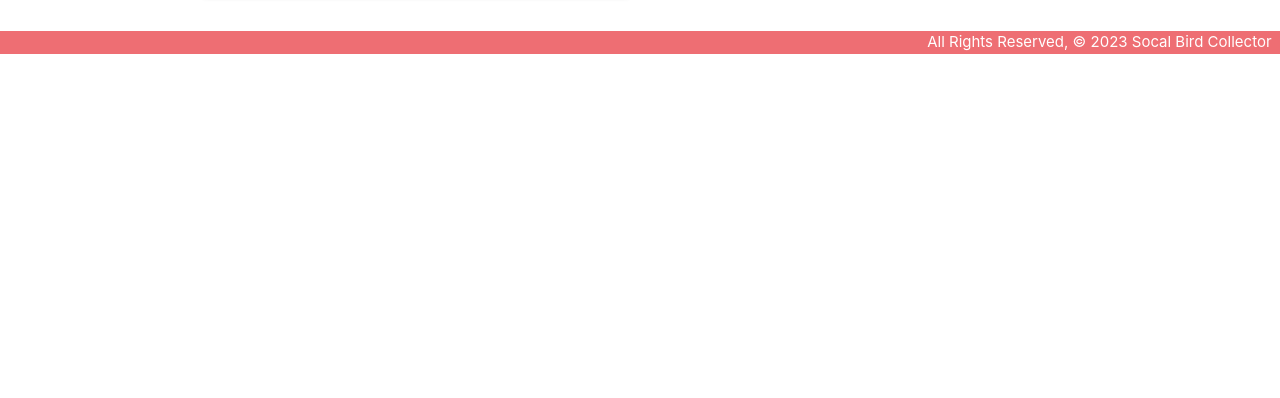
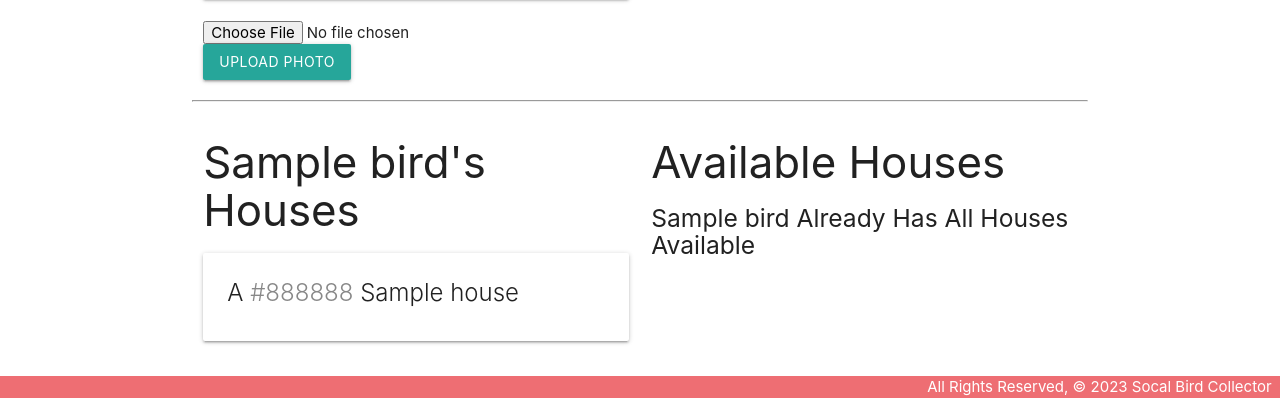
Before and after one commit to edgonzales/socalbirdcollector, a Django app: page /birds/1/ in a window 1280 px wide. Shown: the part 796-1194 px from the top of the page. Before the commit the page ends 850 px from the top, so only its background shows below. Run offline with Django 5.2, Linux system fonts and the light colour scheme; tables that the repository leaves empty hold one stand-in row (values such as "Sample post").

Commit message:
User able to upload a photo

```diff
--- a/main_app/models.py
+++ b/main_app/models.py
@@ -29,7 +29,7 @@
 
 class Photo(models.Model):
     url = models.CharField(max_length=200)
-    cat = models.ForeignKey(Bird, on_delete=models.CASCADE)
+    bird = models.ForeignKey(Bird, on_delete=models.CASCADE)
 
     def __str__(self):
         return f"Photo for bird_id: {self.bird_id} @{self.url}"
@@ -51,7 +51,7 @@
         default=MEALS[0][0]
         )
 
-    # Create a cat_id FK
+    # Create a bird_id FK
     bird = models.ForeignKey(Bird, on_delete=models.CASCADE)
 
     def __str__(self):
--- a/main_app/templates/birds/detail.html
+++ b/main_app/templates/birds/detail.html
@@ -21,6 +21,21 @@
                 <a href="{% url 'birds_delete' bird.id %}">Delete</a>
             </div>
         </div>
+
+        {% for photo in bird.photo_set.all %}
+        <img class="responsive-img card-panel" src="{{photo.url}}">
+        {% empty %}
+        <div class="card-panel teal-text center-align">No Photos Uploaded</div>
+        {% endfor %}
+
+        <form action="{% url 'add_photo' bird.id %}" enctype="multipart/form-data" method="POST">
+            {% csrf_token %}
+            <input type="file" name="photo-file">
+            <br>
+            <button type="submit" class="btn">Upload Photo</button>
+        </form>
+
+
     </div>
     <!-- New Markup Below -->
     <div class="col s6">
--- a/main_app/views.py
+++ b/main_app/views.py
@@ -17,21 +17,24 @@
 #   {'name': 'Woody', 'breed': 'acorn woodpecker', 'description': 'gentle and loving', 'age': 2},
 # ]
 
-def add_photo(request, cat_id):
+def add_photo(request, bird_id):
   photo_file = request.FILES.get('photo-file', None)
   if photo_file:
     s3 = boto3.client('s3')
     key = f"socalbirdcollector/{uuid.uuid4().hex[:6]}{photo_file.name[photo_file.name.rfind('.'):]}"
     try:
       bucket = os.environ['BUCKET_NAME']
+			# upload to aws, file, bucket name, where you want to store it in bucket
       s3.upload_fileobj(photo_file, bucket, key)
+			# build the url to save to the database
       photo_url = f"{os.environ['S3_BASE_URL']}{bucket}/{key}"
-      Photo.objects.create(url=photo_url, cat_id=cat_id)
+			# save the url to the Photo Model
+      Photo.objects.create(url=photo_url, bird_id=bird_id)
 
     except Exception as e:
       print('An error uploading to AWS')
       print(e)
-  return redirect('detail', cat_id=cat_id)
+  return redirect('detail', bird_id=bird_id)
 
 class BirdCreate(CreateView):
   model = Bird
```
Also changed, not shown: main_app/migrations/0006_rename_cat_photo_bird.py (added).
